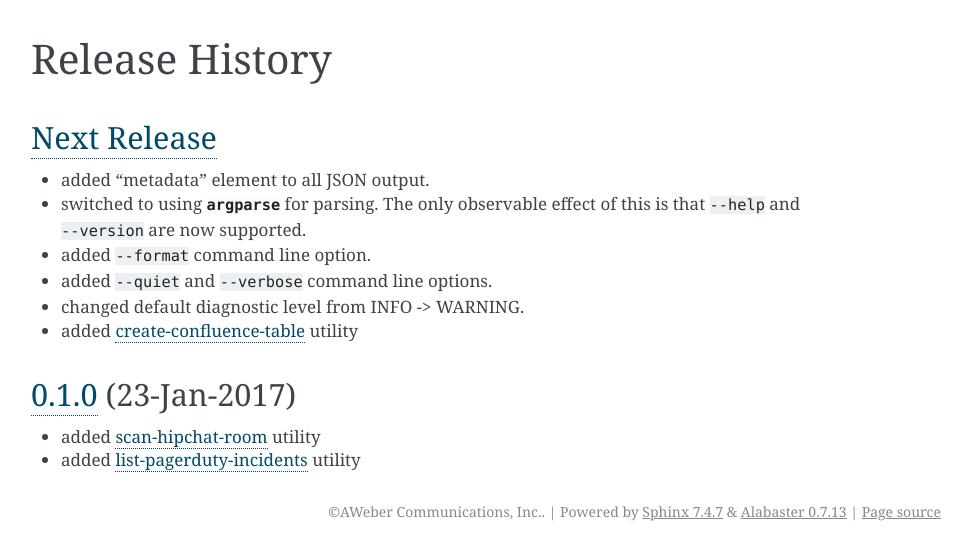
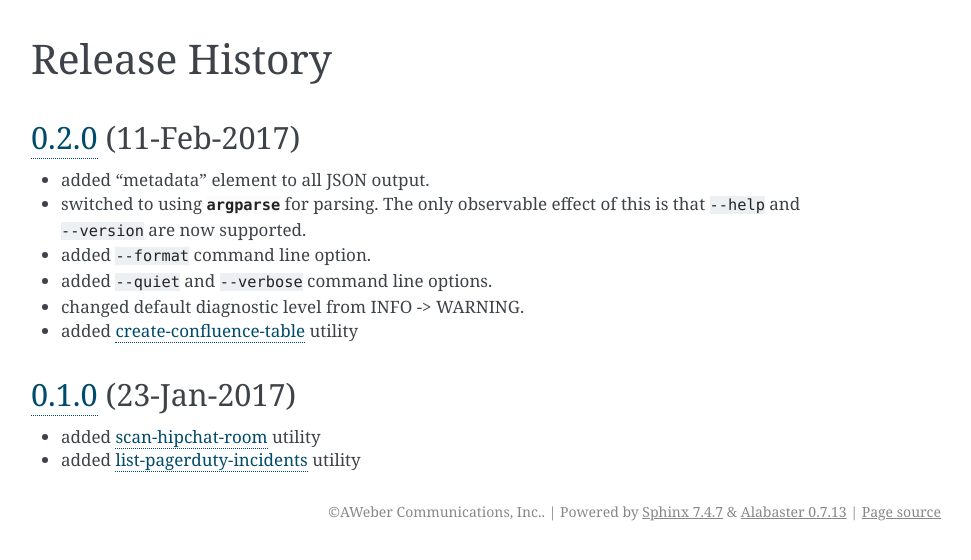
Before and after one commit to torchdragon/ictools, a Sphinx documentation site: the page built from docs/history.rst, in a window 1280 px wide. Shown: the top 560 px of the page, without its empty margins (169-1140 px from the left). Built offline with Sphinx 7.4.7, drawn with Linux system fonts in a browser that asks for light colours.

Commit message:
Metadata bumps for 0.2.0.

```diff
--- a/docs/history.rst
+++ b/docs/history.rst
@@ -1,8 +1,8 @@
 Release History
 ===============
 
-`Next Release`_
----------------
+`0.2.0`_ (11-Feb-2017)
+----------------------
 * added "metadata" element to all JSON output.
 * switched to using :mod:`argparse` for parsing.  The only observable effect
   of this is that ``--help`` and ``--version`` are now supported.
@@ -16,5 +16,6 @@ Release History
 * added :ref:`scan_hipchat_room` utility
 * added :ref:`list_pagerduty_incidents` utility
 
-.. _Next Release: https://github.com/dave-shawley/ictools/compare/0.1.0...HEAD
+.. _Next Release: https://github.com/dave-shawley/ictools/compare/0.2.0...HEAD
+.. _0.2.0: https://github.com/dave-shawley/ictools/compare/0.1.0...0.2.0
 .. _0.1.0: https://github.com/dave-shawley/ictools/compare/0.0.0...0.1.0
--- a/ictools/__init__.py
+++ b/ictools/__init__.py
@@ -1,2 +1,2 @@
-version_info = (0, 1, 0)
+version_info = (0, 2, 0)
 version = '.'.join(str(v) for v in version_info)
```
